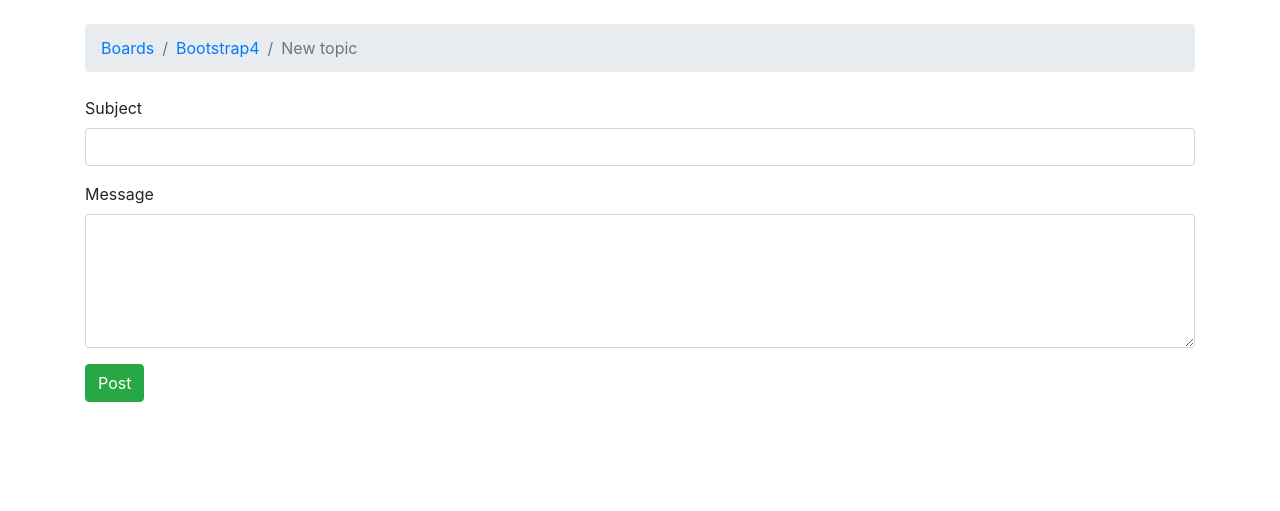
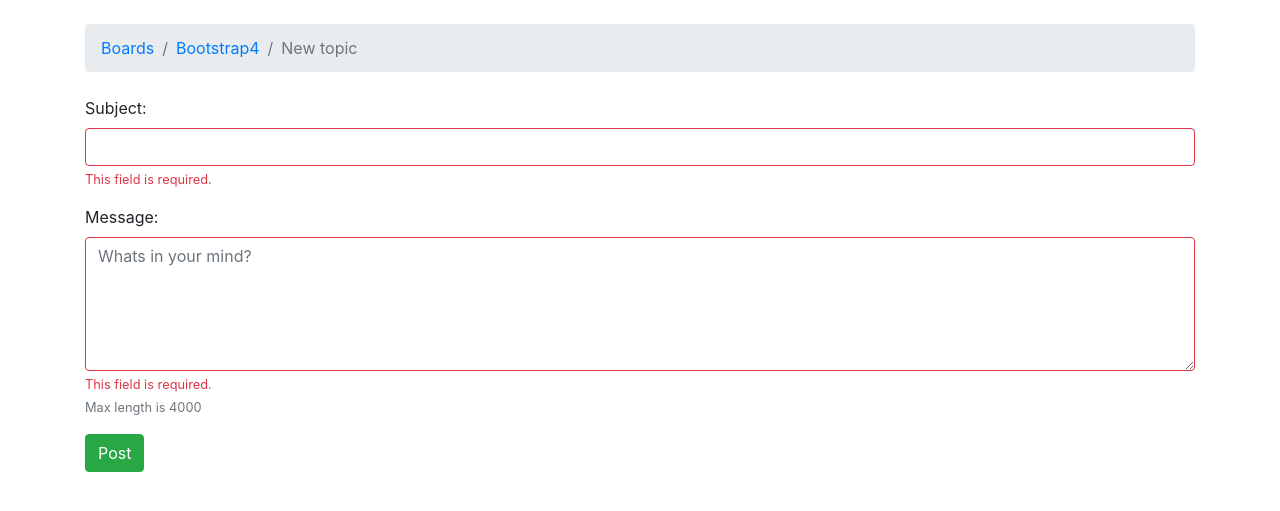
Before and after one commit to CUManiar/python-boards-application, a Django app: page /boards/4/new/ in a window 1280 px wide. Shown: the part 56-567 px from the top of the page. Run offline with Django 3.2, Linux system fonts and the light colour scheme; data comes from the database, SQL or seed files in the repository; both versions use the stored data as it was after the commit; some libraries are stand-ins or nearby versions; some web fonts are replaced.

Commit message:
- Include forms - Python django forms - Test cases

```diff
--- a/boards/forms.py
+++ b/boards/forms.py
@@ -2,8 +2,13 @@ from django import forms
 from .models import Topic
 
 class NewTopicForm(forms.ModelForm):
-
-    message = forms.CharField(widget = forms.Textarea(), max_length=4000)
+    # message = forms.CharField(widget=forms.Textarea, max_length=4000)
+    message = forms.CharField(
+        widget=forms.Textarea(
+            attrs={'rows':5, 'placeholder': 'Whats in your mind?'}
+        ),
+        max_length=4000,
+        help_text='Max length is 4000')
 
     class Meta:
         model = Topic
--- a/boards/views.py
+++ b/boards/views.py
@@ -2,6 +2,7 @@ from django.shortcuts import render, get_object_or_404, redirect
 from django.http import HttpResponse, Http404
 from .models import Board, Topic, Post
 from django.contrib.auth.models import User
+from .forms import NewTopicForm
 
 
 def home(request):
@@ -15,26 +16,23 @@ def board_topics(request, pk):
 
 def new_topic(request, pk):
     board = get_object_or_404(Board, pk = pk)
+    user = User.objects.first()
+    form = NewTopicForm(request.POST)
 
     if request.method == 'POST':
-        subject = request.POST['subject']
-        message = request.POST['message']
 
-        user = User.objects.first()
+        if form.is_valid():
+            topic = form.save(commit=False)
+            topic.board = board
+            topic.starter = user
+            topic.save()
+            post = Post.objects.create(
+                message=form.cleaned_data.get('message'),
+                topic=topic,
+                created_by=user
+            )
+            return redirect('board_topics', pk=board.pk)
+        else:
+            form = NewTopicForm()
 
-        topic = Topic.objects.create(
-            subject = subject,
-            board = board,
-            starter = user
-        )
-
-        post = Post.objects.create(
-            message = message,
-            topic = topic,
-            created_by = user
-        )
-
-        return redirect('board_topics', pk=board.pk)
-
-
-    return render(request, 'new_topic.html', {'board': board})
+    return render(request, 'new_topic.html', {'form': form, 'board': board})
--- /dev/null
+++ b/templates/includes/form.html
@@ -0,0 +1,28 @@
+{% load widget_tweaks %}
+
+{% for field in form %}
+<div class="form-group">
+    {{ field.label_tag }}
+
+    {% if form.is_bound %}
+    {% if field.errors %}
+    {% render_field field class="form-control is-invalid" %}
+    {% for error in field.errors %}
+    <div class="invalid-feedback">
+        {{ error }}
+    </div>
+    {% endfor %}
+    {% else %}
+    {% render_field field class="form-control is-valid" %}
+    {% endif %}
+    {% else %}
+    {% render_field field class="form-control" %}
+    {% endif %}
+
+    {% if field.help_text %}
+    <small class="form-text text-muted">
+        {{ field.help_text }}
+    </small>
+    {% endif %}
+</div>
+{% endfor %}
--- a/templates/new_topic.html
+++ b/templates/new_topic.html
@@ -1,28 +1,19 @@
 {% extends 'base.html' %}
 
-{% block title %} Start a New Topic {% endblock %}
+{% load widget_tweaks %}
+
+{% block title %}Start a New Topic{% endblock %}
 
 {% block breadcrumb %}
-
 <li class="breadcrumb-item"><a href="{% url 'home' %}">Boards</a></li>
 <li class="breadcrumb-item"><a href="{% url 'board_topics' board.pk %}">{{ board.name }}</a></li>
 <li class="breadcrumb-item active">New topic</li>
-
 {% endblock %}
 
 {% block content %}
-
-<form method="POST">
+<form method="post" novalidate>
     {% csrf_token %}
-    <div class="form-group">
-        <label for="id_subject"> Subject </label>
-        <input type="text" class="form-control" id="id_subject" name="subject">
-    </div>
-    <div class="form-group">
-        <label for="id_message">Message</label>
-        <textarea name="message" id="id_message" class="form-control" rows="5"></textarea>
-    </div>
-    <button class="btn btn-success" type="submit">Post</button>
+    {% include 'includes/form.html' %}
+    <button type="submit" class="btn btn-success">Post</button>
 </form>
-
 {% endblock %}
```
Also changed, not shown: boards/tests.py (+9 -0 lines), db.sqlite3.
